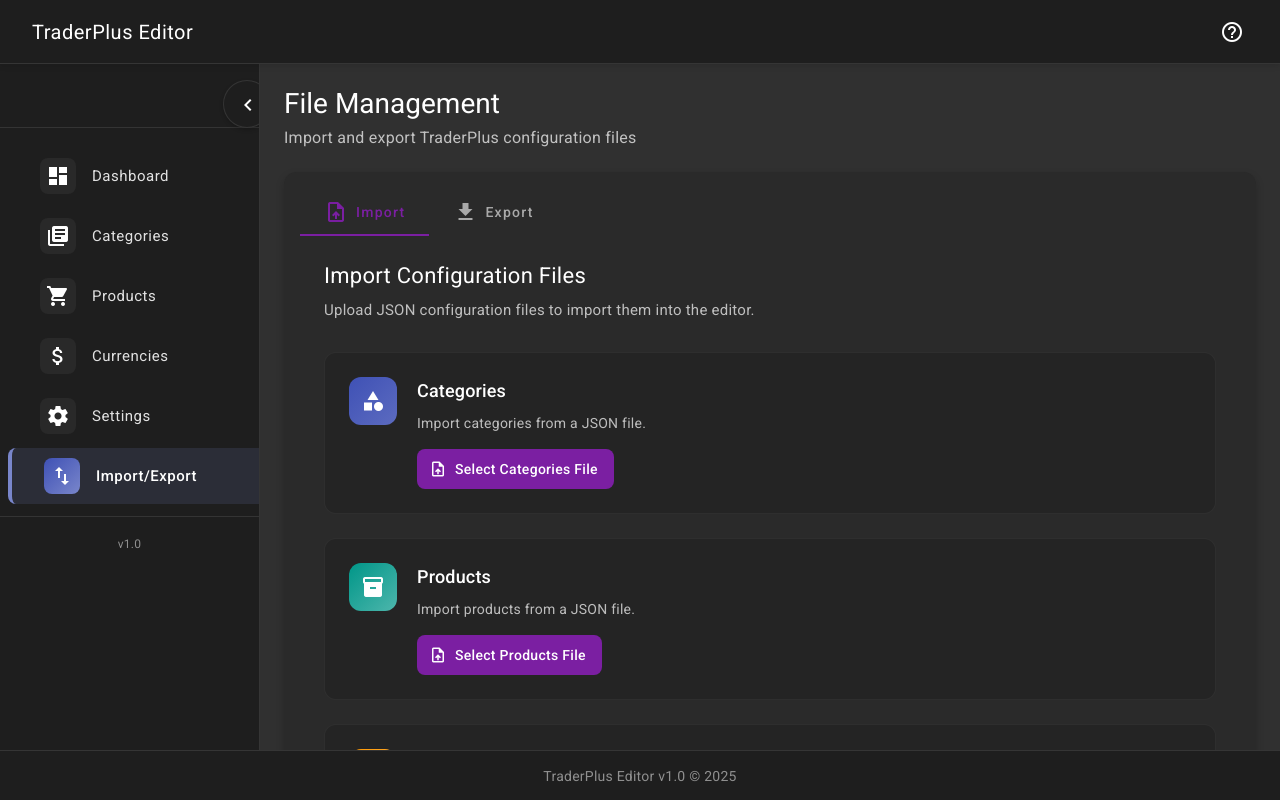
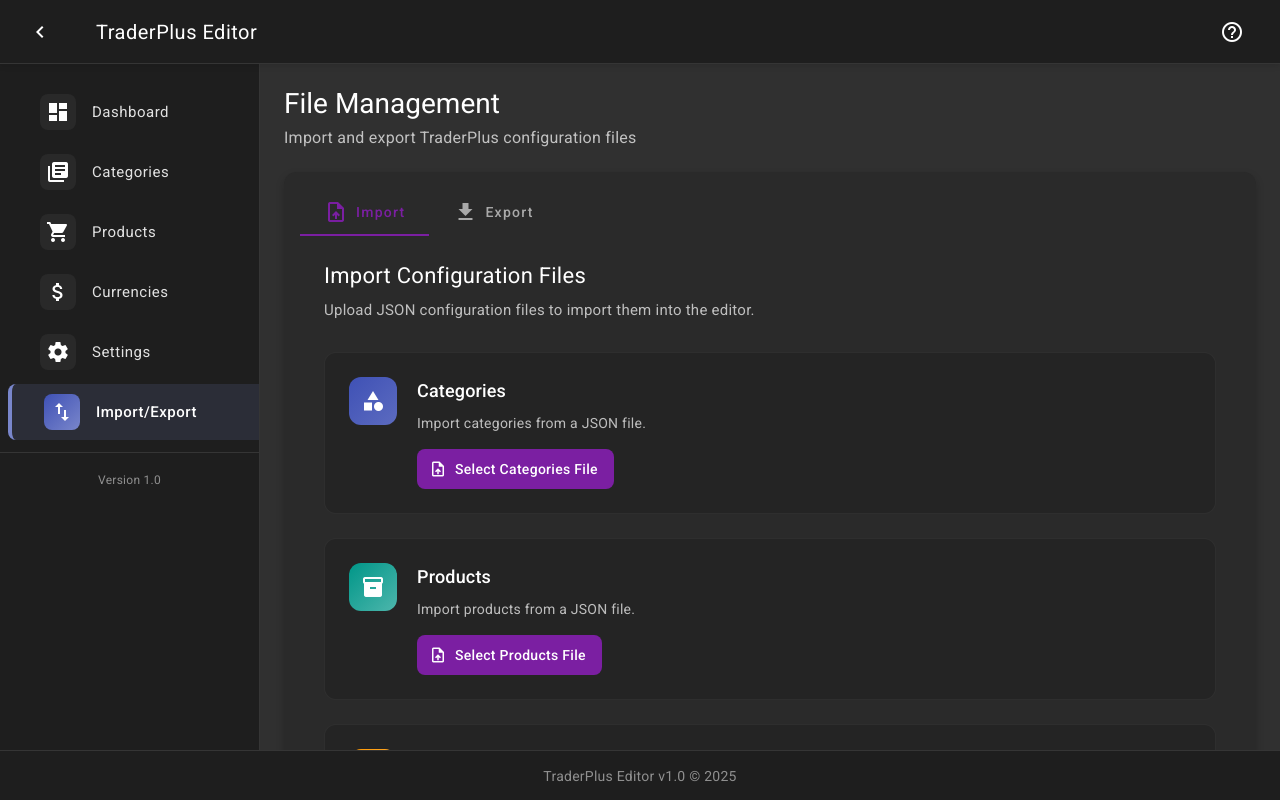
Before and after one commit to TheDmitri/traderpluseditor, an Angular app: page /file-management in a window 1280 px wide. Built offline with nearby package versions, Linux system fonts and the light colour scheme.

Commit message:
fixed menu-button toggle

```diff
--- a/src/app/app.component.html
+++ b/src/app/app.component.html
@@ -1,8 +1,9 @@
 <div class="app-container">
-  <mat-toolbar color="primary" class="app-toolbar">
-    <button *ngIf="!isNavExpanded()" mat-icon-button class="menu-button" (click)="toggleNav()" matTooltip="Expand menu">
-      <mat-icon>menu</mat-icon>
-    </button>
+ <mat-toolbar color="primary" class="app-toolbar">
+  <button mat-icon-button class="menu-button" (click)="toggleNav()"
+          [matTooltip]="isNavExpanded() ? 'Collapse menu' : 'Expand menu'">
+    <mat-icon>{{ isNavExpanded() ? 'chevron_left' : 'menu' }}</mat-icon>
+  </button>
     <div class="toolbar-title-container">
       <span class="app-title">TraderPlus Editor</span>
     </div>
--- a/src/app/shared/components/navigation/navigation.component.html
+++ b/src/app/shared/components/navigation/navigation.component.html
@@ -7,13 +7,8 @@
       class="sidenav"
       [ngClass]="isExpanded() ? 'expanded' : 'collapsed'">
 
-      <div class="sidenav-header">
-        @if (isExpanded()) {
-          <button mat-icon-button class="toggle-button" (click)="toggleSidebar()" matTooltip="Collapse menu" matTooltipPosition="right">
-            <mat-icon>chevron_left</mat-icon>
-          </button>
-        }
-      </div>
+      <!-- <div class="sidenav-header">
+      </div> -->
 
       <div class="sidenav-content">
         <mat-nav-list>
@@ -34,7 +29,7 @@
 
       <div class="sidenav-footer">
         @if (isExpanded()) {
-          <span class="version-text">v1.0</span>
+          <span class="version-text">Version 1.0</span>
         }
       </div>
     </mat-sidenav>
```
